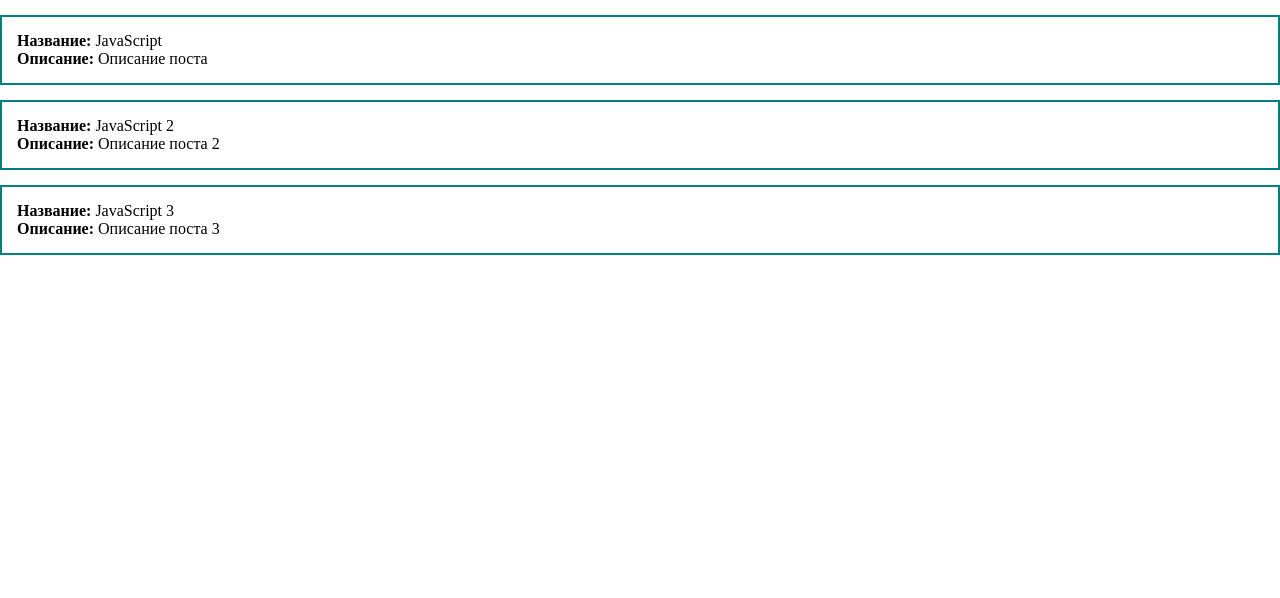
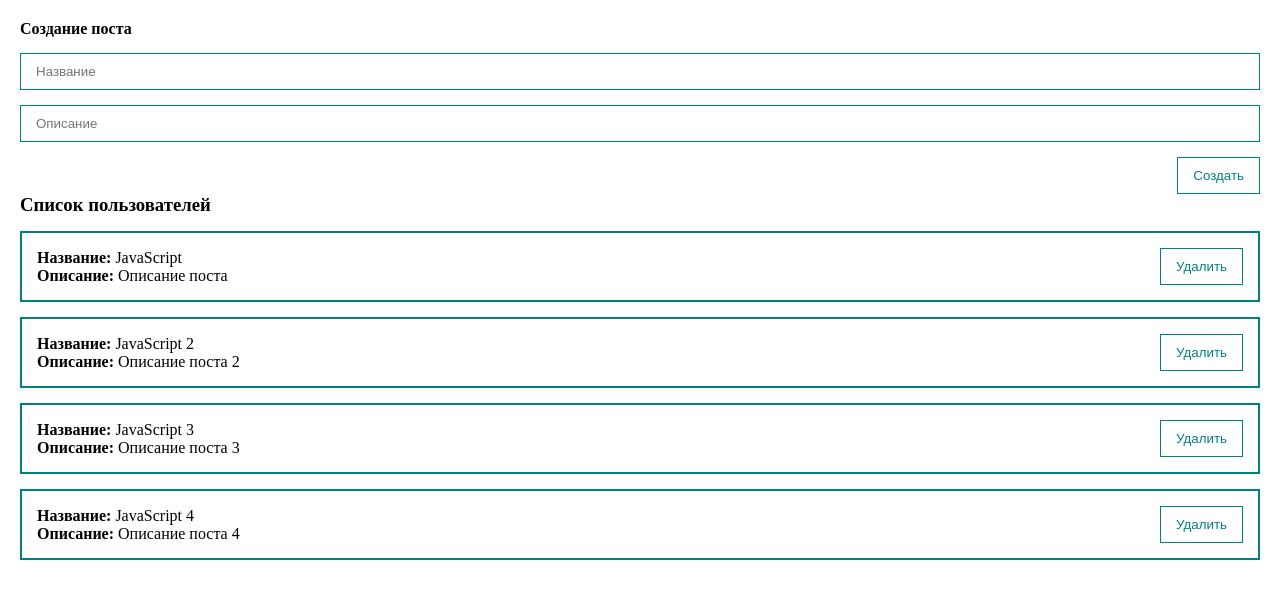
Before and after one commit to FortiBBrine/vue3-course, a Vue app: page / in a window 1280 px wide. Shown: the top 598 px of the page. Built offline with nearby package versions, Linux system fonts and the light colour scheme.

Commit message:
many custom components and sync with emit

```diff
--- a/src/App.vue
+++ b/src/App.vue
@@ -1,25 +1,38 @@
 <template>
-  <div>
-    <div class="post" v-for="post in posts">
-      <div><strong>Название:</strong> {{ post.title }}</div>
-      <div><strong>Описание:</strong> {{ post.body }}</div>
-    </div>
+  <div class = "app">
+    <post-form
+        @create="createPost"
+    />
+<!--    <post-list v-bind:posts="posts"/>-->
+    <post-list
+        :posts="posts"
+    />
+
   </div>
 </template>
 
 <script>
+import PostForm from "@/components/PostForm";
+import PostList from "@/components/PostList";
+
 export default {
+  components: {
+      PostList, PostForm
+  },
   data() {
     return {
       posts: [
         {id: 1, title: 'JavaScript', body: 'Описание поста'},
         {id: 2, title: 'JavaScript 2', body: 'Описание поста 2'},
         {id: 3, title: 'JavaScript 3', body: 'Описание поста 3'},
-      ]
+        {id: 4, title: 'JavaScript 4', body: 'Описание поста 4'},
+      ],
     }
   },
   methods: {
-
+    createPost(post) {
+      this.posts.push(post);
+    },
   }
 }
 </script>
@@ -30,9 +43,8 @@
   padding: 0;
   box-sizing: border-box;
 }
-.post {
-  padding: 15px;
-  border: 2px solid teal;
-  margin-top: 15px;
+.app {
+  padding: 20px;
 }
+
 </style>
--- /dev/null
+++ b/src/components/PostForm.vue
@@ -0,0 +1,62 @@
+<template>
+  <form @submit.prevent>
+    <h4>Создание поста</h4>
+    <input
+        v-model="post.title"
+        class="input"
+        type = "text"
+        placeholder="Название"
+    >
+    <!--        v-bind:value="post.title"-->
+    <!--        @input="post.title = $event.target.value"-->
+    <input
+        v-model="post.body"
+        class="input"
+        type = "text"
+        placeholder="Описание"
+    >
+    <my-button
+        style="align-self: flex-end; margin-top: 15px;"
+        @click="createPost"
+    >Создать</my-button>
+  </form>
+</template>
+
+<script>
+import MyButton from "@/components/UI/MyButton.vue";
+
+export default {
+  components: {MyButton},
+  data() {
+    return {
+      post: {
+        title: '',
+        body: ''
+      }
+    }
+  },
+  methods: {
+    createPost() {
+      this.post.id = Date.now();
+      this.$emit('create', this.post)
+      this.post = {
+        title: '',
+        body: ''
+      }
+    }
+  }
+}
+</script>
+
+<style scoped>
+form {
+  display: flex;
+  flex-direction: column;
+}
+.input {
+  width: 100%;
+  border: 1px solid teal;
+  padding: 10px 15px;
+  margin-top: 15px;
+}
+</style>
--- /dev/null
+++ b/src/components/PostItem.vue
@@ -0,0 +1,36 @@
+<template>
+  <div class="post">
+    <div>
+      <div><strong>Название:</strong> {{ post.title }}</div>
+      <div><strong>Описание:</strong> {{ post.body }}</div>
+    </div>
+    <div class="post_btns">
+      <my-button>Удалить</my-button>
+    </div>
+  </div>
+</template>
+
+<script>
+import MyButton from "@/components/UI/MyButton.vue";
+
+export default {
+  components: {MyButton},
+  props: {
+    post: {
+      type: Object,
+      required: true,
+    }
+  }
+}
+</script>
+
+<style scoped>
+.post {
+  padding: 15px;
+  border: 2px solid teal;
+  margin-top: 15px;
+  display: flex;
+  align-items: center;
+  justify-content: space-between;
+}
+</style>
--- /dev/null
+++ b/src/components/PostList.vue
@@ -0,0 +1,27 @@
+<template>
+  <div>
+    <h3>Список пользователей</h3>
+    <post-item
+        v-for="post in posts"
+        :post="post"
+    />
+  </div>
+</template>
+
+<script>
+import PostItem from "@/components/PostItem.vue";
+
+export default {
+  components: {PostItem},
+  props: {
+    posts: {
+      type: Array,
+      required: true
+    }
+  }
+}
+</script>
+
+<style scoped>
+
+</style>
--- /dev/null
+++ b/src/components/UI/MyButton.vue
@@ -0,0 +1,20 @@
+<template>
+  <button class="btn">
+    <slot></slot>
+  </button>
+</template>
+
+<script>
+export default {
+
+}
+</script>
+
+<style scoped>
+.btn {
+  padding: 10px 15px;
+  background: none;
+  color: teal;
+  border: 1px solid teal;
+}
+</style>
```
